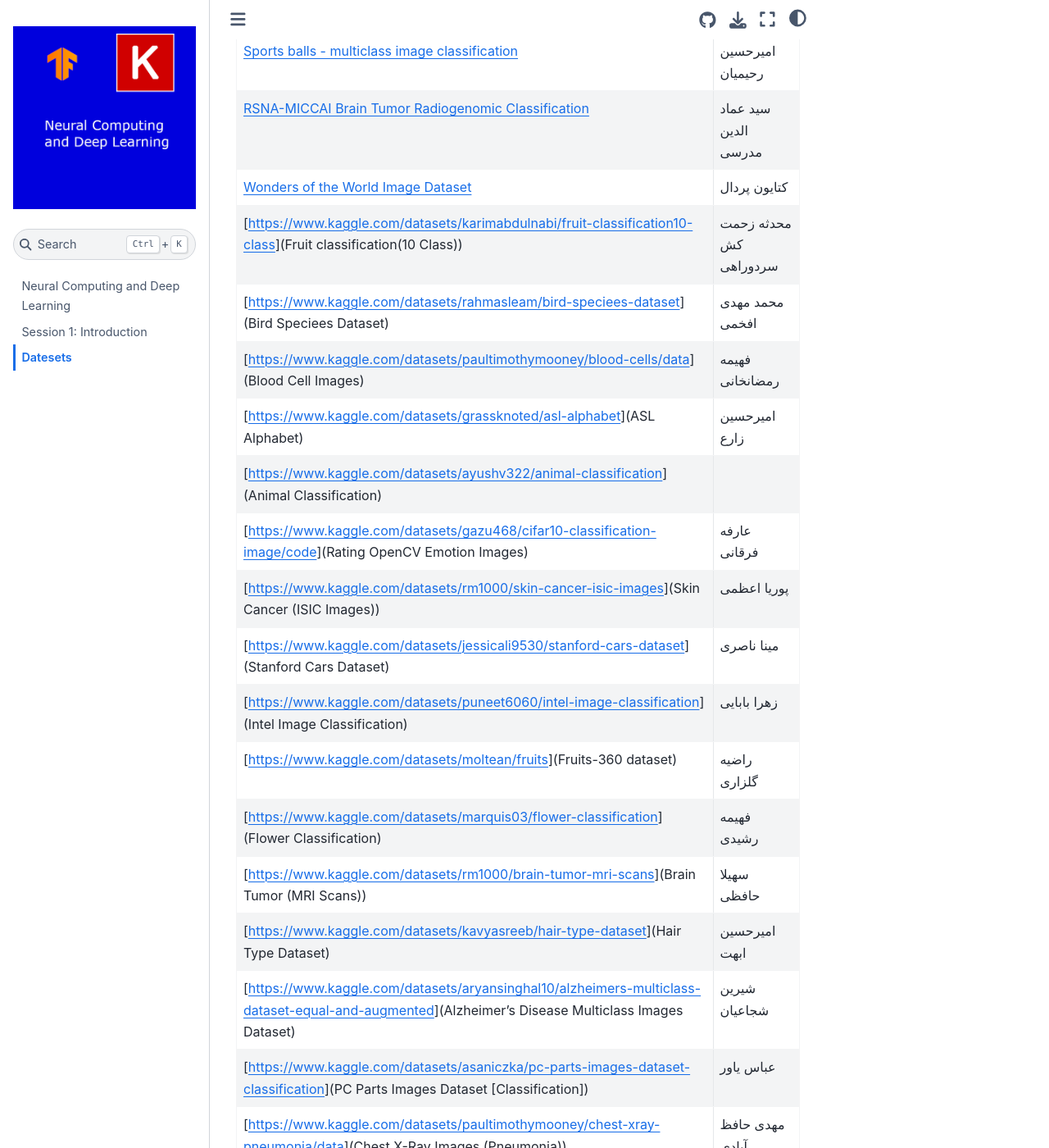
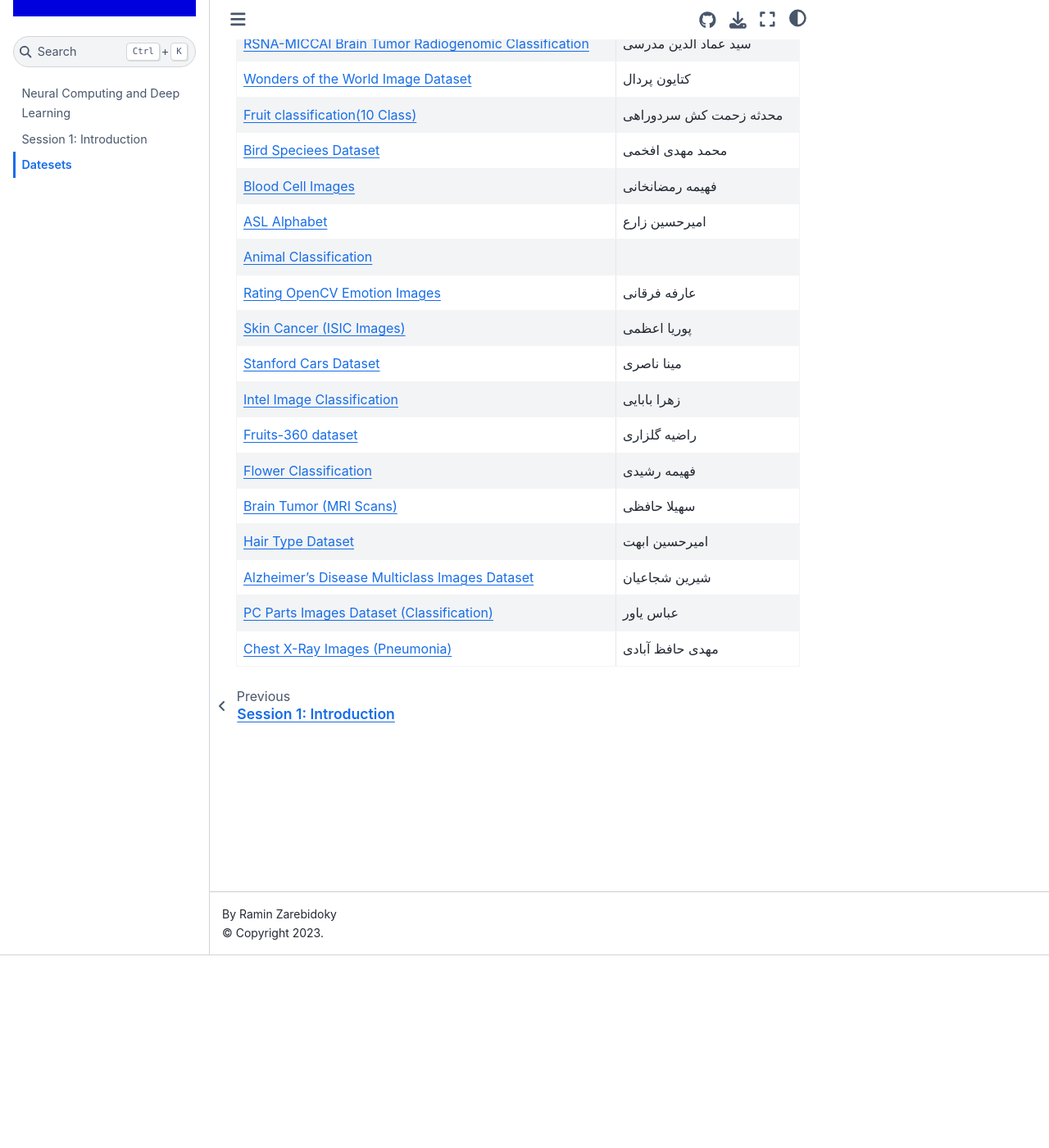
Before and after one commit to LiterallyTheOne/deep_learning_class, a Jupyter Book: the page built from docs/datasets.md, in a window 1280 px wide and 1400 px high, scrolled down 235 px. Shown: the whole window at 82% size. Built offline with Jupyter Book 1.0.4 settings and Sphinx 7.4.7 and the Sphinx Book theme 1.1.4, drawn with Linux system fonts in a browser that asks for light colours; some of the changed lines change nothing that is shown; some of the changed text lies outside the part shown.

Commit message:
Correct the syntax error

```diff
--- a/docs/datasets.md
+++ b/docs/datasets.md
@@ -6,19 +6,19 @@
 | [Sports balls - multiclass image classification](https://www.kaggle.com/datasets/samuelcortinhas/sports-balls-multiclass-image-classification)      | امیرحسین رحیمیان       |
 | [RSNA-MICCAI Brain Tumor Radiogenomic Classification](https://www.kaggle.com/competitions/rsna-miccai-brain-tumor-radiogenomic-classification/data) | سید عماد الدین مدرسی   |
 | [Wonders of the World Image Dataset](https://www.kaggle.com/datasets/balabaskar/wonders-of-the-world-image-classification/data)                     | کتایون پردال           |
-| [https://www.kaggle.com/datasets/karimabdulnabi/fruit-classification10-class](Fruit classification(10 Class))                                       | محدثه زحمت کش سردوراهی |
-| [https://www.kaggle.com/datasets/rahmasleam/bird-speciees-dataset](Bird Speciees Dataset)                                                           | محمد مهدی افخمی        |
-| [https://www.kaggle.com/datasets/paultimothymooney/blood-cells/data](Blood Cell Images)                                                             | فهیمه رمضانخانی        |
-| [https://www.kaggle.com/datasets/grassknoted/asl-alphabet](ASL Alphabet)                                                                            | امیرحسین زارع          |
-| [https://www.kaggle.com/datasets/ayushv322/animal-classification](Animal Classification)                                                            |                        |
-| [https://www.kaggle.com/datasets/gazu468/cifar10-classification-image/code](Rating OpenCV Emotion Images)                                           | عارفه فرقانی           |
-| [https://www.kaggle.com/datasets/rm1000/skin-cancer-isic-images](Skin Cancer (ISIC Images))                                                         | پوریا اعظمی            |
-| [https://www.kaggle.com/datasets/jessicali9530/stanford-cars-dataset](Stanford Cars Dataset)                                                        | مینا ناصری             |
-| [https://www.kaggle.com/datasets/puneet6060/intel-image-classification](Intel Image Classification)                                                 | زهرا بابایی            |
-| [https://www.kaggle.com/datasets/moltean/fruits](Fruits-360 dataset)                                                                                | راضیه گلزاری           |
-| [https://www.kaggle.com/datasets/marquis03/flower-classification](Flower Classification)                                                            | فهیمه رشیدی            |
-| [https://www.kaggle.com/datasets/rm1000/brain-tumor-mri-scans](Brain Tumor (MRI Scans))                                                             | سهیلا حافظی            |
-| [https://www.kaggle.com/datasets/kavyasreeb/hair-type-dataset](Hair Type Dataset)                                                                   | امیرحسین ابهت          |
-| [https://www.kaggle.com/datasets/aryansinghal10/alzheimers-multiclass-dataset-equal-and-augmented](Alzheimer's Disease Multiclass Images Dataset)   | شیرین شجاعیان          |
-| [https://www.kaggle.com/datasets/asaniczka/pc-parts-images-dataset-classification](PC Parts Images Dataset [Classification])                        | عباس یاور              |
-| [https://www.kaggle.com/datasets/paultimothymooney/chest-xray-pneumonia/data](Chest X-Ray Images (Pneumonia))                                       | مهدی حافظ آبادی        |
+| [Fruit classification(10 Class)](https://www.kaggle.com/datasets/karimabdulnabi/fruit-classification10-class)                                       | محدثه زحمت کش سردوراهی |
+| [Bird Speciees Dataset](https://www.kaggle.com/datasets/rahmasleam/bird-speciees-dataset)                                                           | محمد مهدی افخمی        |
+| [Blood Cell Images](https://www.kaggle.com/datasets/paultimothymooney/blood-cells/data)                                                             | فهیمه رمضانخانی        |
+| [ASL Alphabet](https://www.kaggle.com/datasets/grassknoted/asl-alphabet)                                                                            | امیرحسین زارع          |
+| [Animal Classification](https://www.kaggle.com/datasets/ayushv322/animal-classification)                                                            |                        |
+| [Rating OpenCV Emotion Images](https://www.kaggle.com/datasets/gazu468/cifar10-classification-image/code)                                           | عارفه فرقانی           |
+| [Skin Cancer (ISIC Images)](https://www.kaggle.com/datasets/rm1000/skin-cancer-isic-images)                                                         | پوریا اعظمی            |
+| [Stanford Cars Dataset](https://www.kaggle.com/datasets/jessicali9530/stanford-cars-dataset)                                                        | مینا ناصری             |
+| [Intel Image Classification](https://www.kaggle.com/datasets/puneet6060/intel-image-classification)                                                 | زهرا بابایی            |
+| [Fruits-360 dataset](https://www.kaggle.com/datasets/moltean/fruits)                                                                                | راضیه گلزاری           |
+| [Flower Classification](https://www.kaggle.com/datasets/marquis03/flower-classification)                                                            | فهیمه رشیدی            |
+| [Brain Tumor (MRI Scans)](https://www.kaggle.com/datasets/rm1000/brain-tumor-mri-scans)                                                             | سهیلا حافظی            |
+| [Hair Type Dataset](https://www.kaggle.com/datasets/kavyasreeb/hair-type-dataset)                                                                   | امیرحسین ابهت          |
+| [Alzheimer's Disease Multiclass Images Dataset](https://www.kaggle.com/datasets/aryansinghal10/alzheimers-multiclass-dataset-equal-and-augmented)   | شیرین شجاعیان          |
+| [PC Parts Images Dataset (Classification)](https://www.kaggle.com/datasets/asaniczka/pc-parts-images-dataset-classification)                        | عباس یاور              |
+| [Chest X-Ray Images (Pneumonia)](https://www.kaggle.com/datasets/paultimothymooney/chest-xray-pneumonia/data)                                       | مهدی حافظ آبادی        |
```
